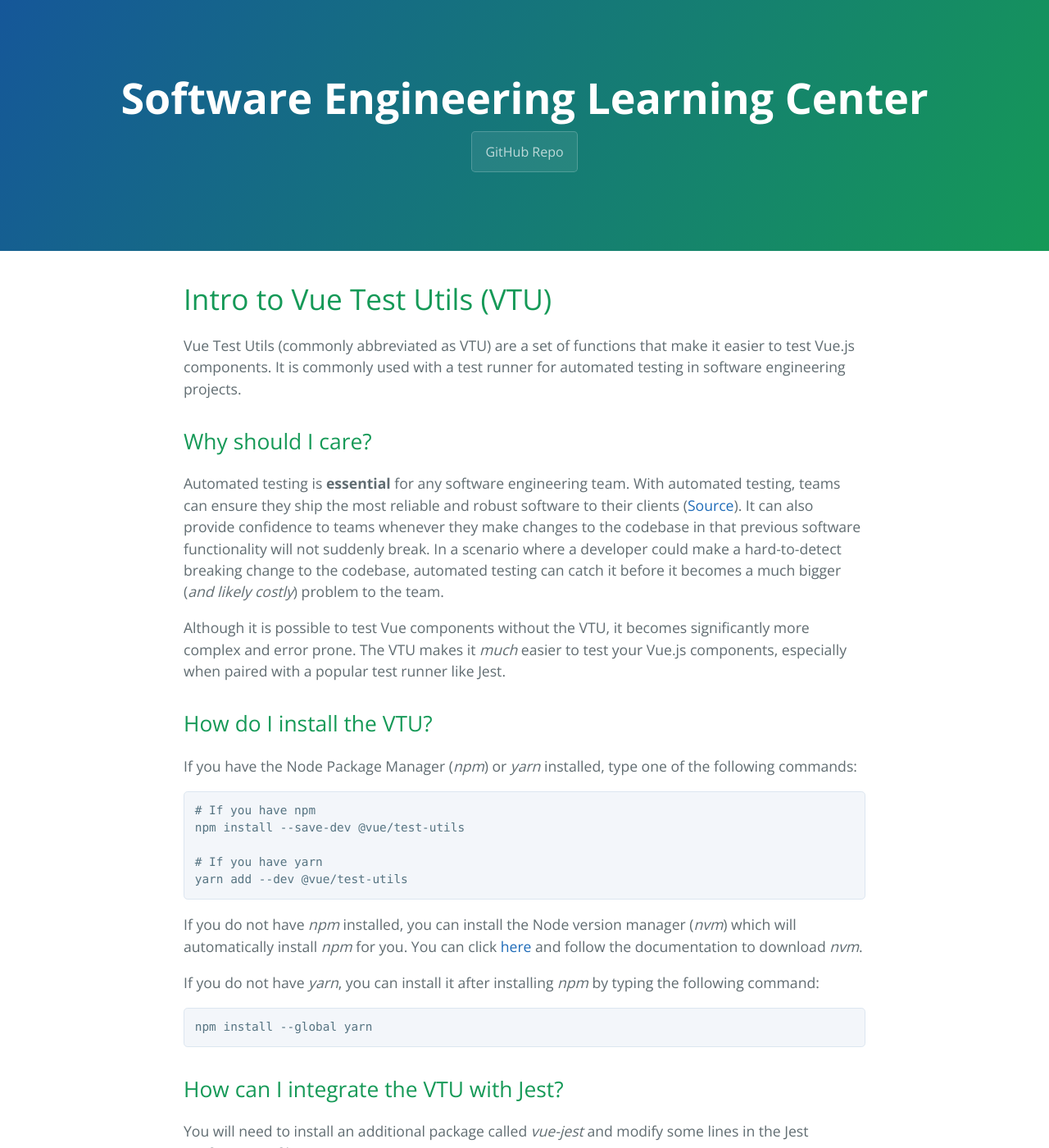
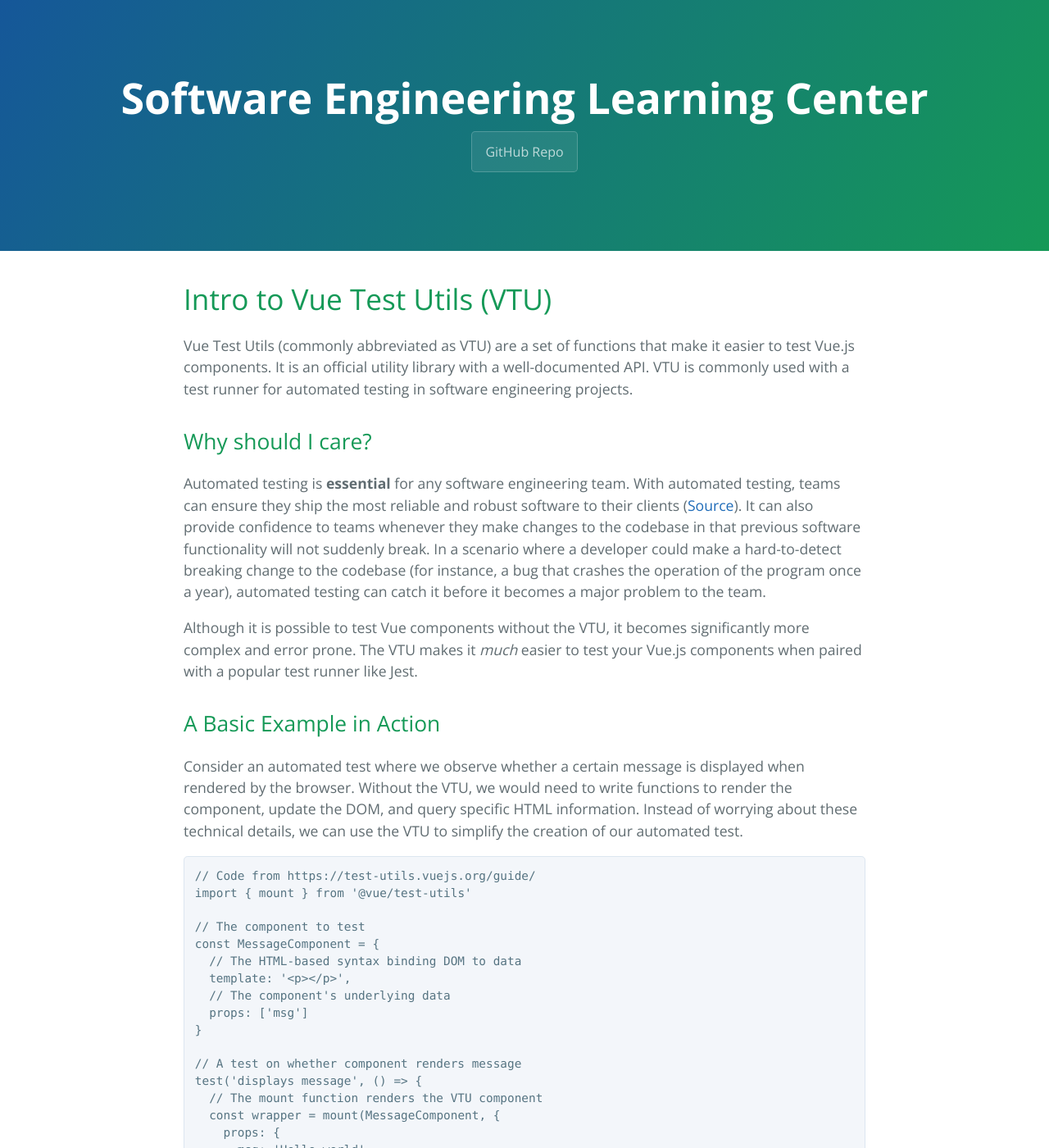
Before and after one commit to learning-software-engineering/learning-software-engineering.github.io, a Jekyll site: the page built from Topics/Development_Process/Vue_Test_Utils.md, in a window 1280 px wide and 1400 px high. Shown: the whole window at 82% size. Built offline with Jekyll 4.4.1, drawn with Linux system fonts in a browser that asks for light colours; our own code applies the rules of GitHub Pages for plain Markdown files; some of the changed text lies outside the part shown.

Commit message:
Add example and Jest installation details

````diff
--- a/Topics/Development_Process/Vue_Test_Utils.md
+++ b/Topics/Development_Process/Vue_Test_Utils.md
@@ -1,18 +1,54 @@
 # Intro to Vue Test Utils (VTU)
-Vue Test Utils (commonly abbreviated as VTU) are a set of functions that make it easier to test Vue.js components.  It is commonly used
-with a test runner for automated testing in software engineering projects.
+Vue Test Utils (commonly abbreviated as VTU) are a set of functions that make it easier to test Vue.js components.  It is an official utility
+library with a well-documented API.  VTU is commonly used with a test runner for automated testing in software engineering projects.
 
 ## Why should I care?
 Automated testing is **essential** for any software engineering team.  With automated testing, teams can ensure they ship the most reliable
 and robust software to their clients ([Source](https://www.atlassian.com/continuous-delivery/software-testing/automated-testing)).  It can
 also provide confidence to teams whenever they make changes to the codebase in that previous software functionality will not suddenly break.
-In a scenario where a developer could make a hard-to-detect breaking change to the codebase, automated testing can catch it before it becomes
-a much bigger (*and likely costly*) problem to the team.
+In a scenario where a developer could make a hard-to-detect breaking change to the codebase (for instance, a bug that crashes the operation
+of the program once a year), automated testing can catch it before it becomes a major problem to the team.
 
 Although it is possible to test Vue components without the VTU, it becomes significantly more complex and error prone.
-The VTU makes it *much* easier to test your Vue.js components, especially when paired with a popular test runner like Jest.
+The VTU makes it *much* easier to test your Vue.js components when paired with a popular test runner like Jest.
 
-## How do I install the VTU?
+## A Basic Example in Action
+Consider an automated test where we observe whether a certain message is displayed when rendered by the browser.  Without the VTU, we would
+need to write functions to render the component, update the DOM, and query specific HTML information.  Instead of worrying about
+these technical details, we can use the VTU to simplify the creation of our automated test.
+```javascript
+// Code from https://test-utils.vuejs.org/guide/
+import { mount } from '@vue/test-utils'
+
+// The component to test
+const MessageComponent = {
+  // The HTML-based syntax binding DOM to data
+  template: '<p>{{ msg }}</p>',
+  // The component's underlying data
+  props: ['msg']
+}
+
+// A test on whether component renders message
+test('displays message', () => {
+  // The mount function renders the VTU component
+  const wrapper = mount(MessageComponent, {
+    props: {
+      msg: 'Hello world'
+    }
+  })
+
+  // The result of calling mount can be assigned to a
+  // wrapper variable providing useful methods for testing
+  const message = wrapper.text()
+
+  // Assert the rendered text of the component
+  expect(message).toContain('Hello world')
+})
+```
+Using the VTU, we can focus on creating robust tests **efficiently** and **effectively**.
+
+## Installation Details
+### How do I install the VTU?
 If you have the Node Package Manager (*npm*) or *yarn* installed, type one of the following commands:
 ```python
 # If you have npm
@@ -30,7 +66,13 @@
 npm install --global yarn
 ```
 
-## How can I integrate the VTU with Jest?
+### What test runner can I use with the VTU?
+You can integrate the VTU with popular test runners like [Vitest](https://vitest.dev/), [Cypress](https://cypress.io/), and
+[WebdriverIO](https://webdriver.io/docs/component-testing/vue).  I recommend using [Jest](https://jestjs.io/) since it provides a
+handy test coverage table and is easy to learn.  You can install it by following the
+steps in [this page](https://jestjs.io/docs/getting-started).
+
+### How can I integrate the VTU with Jest?
 You will need to install an additional package called *vue-jest* and modify some lines in the Jest configuration file.
 
 1. Make sure that Jest is installed by typing the following command:
@@ -59,5 +101,5 @@
 }
 ```
 
-## More Information
+## For More Information
 If you would like to explore more about the VTU, the API can be found [here](https://test-utils.vuejs.org/api/).
````
